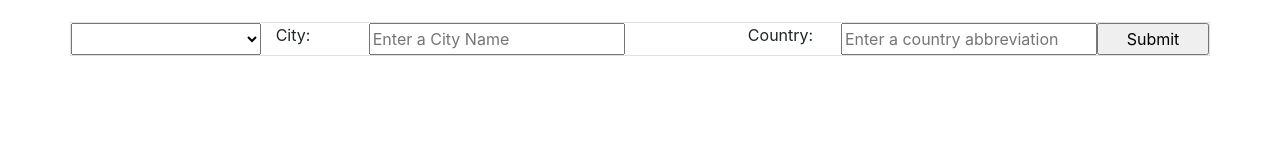
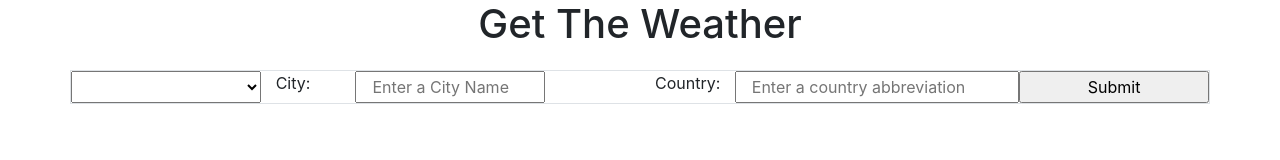
Before and after one commit to R1senFenix/WeatherDashboard, a plain HTML site: page index.html in a window 1280 px wide. Drawn offline with nearby package versions, Linux system fonts and the light colour scheme.

Commit message:
fixed header

```diff
--- a/index.html
+++ b/index.html
@@ -34,22 +34,23 @@
     <title>Weather App</title>
   </head>
   <body class="container">
+    <h1 class="text-center">Get The Weather</h1>
     <form class="border row">
       <select class="col-2" id="recent-search-list"> </select>
-      <label class="col">City:</label>
+      <label class="col-1">City:</label>
       <input
-        class="search-for-city"
+        class="col-2 search-for-city"
         type="text"
         placeholder="Enter a City Name"
       />
-      <div class="col"></div>
-      <label class="col">Country:</label>
+      <div class="col-1"></div>
+      <label class="col-1">Country:</label>
       <input
-        class="search-for-country"
+        class="col-3 search-for-country"
         type="text"
         placeholder="Enter a country abbreviation"
       />
-      <input class="submit-btn col" type="submit" />
+      <input class="submit-btn col-2" type="submit" />
       <br />
     </form>
     <div class="main-container d-flex justify-content-center row">
```
